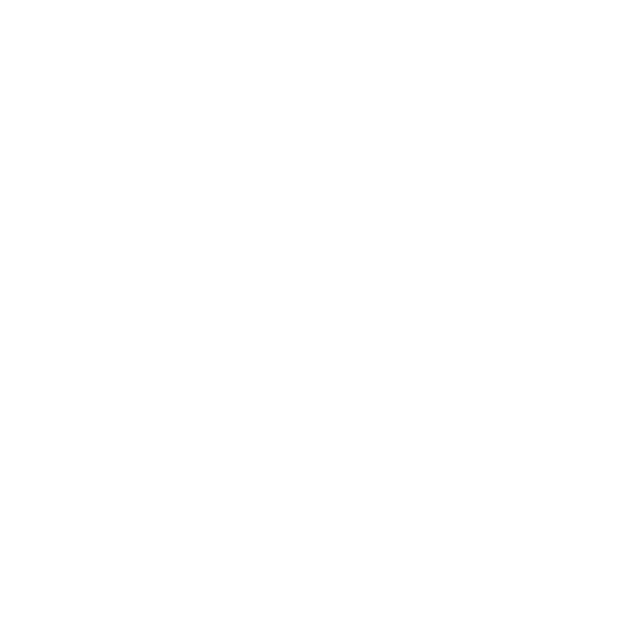
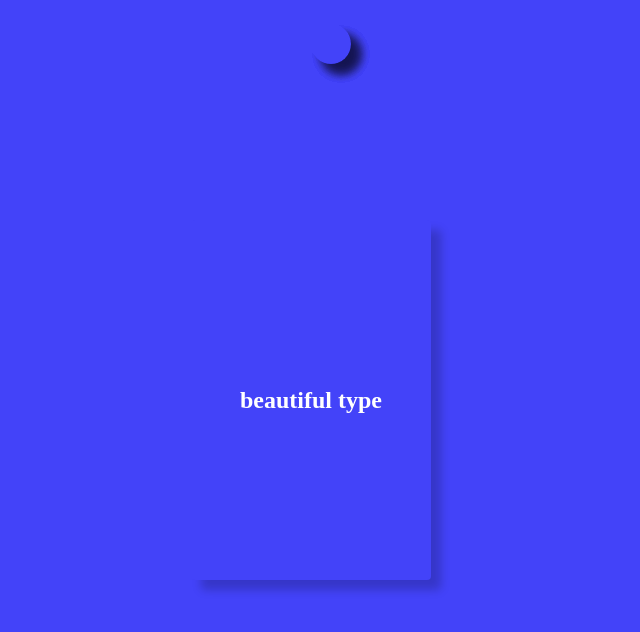
Before and after one commit to CserhatiLilla/ui-build-2, a plain HTML site: page frontend/index.html in a window 1280 px wide. Shown: the whole page, without its empty margins (329-969 px from the left). Drawn offline with Linux system fonts and the light colour scheme.

Commit message:
almost done

```diff
--- a/frontend/index.html
+++ b/frontend/index.html
@@ -5,8 +5,17 @@
 	<meta http-equiv="X-UA-Compatible" content="IE=edge">
 	<meta name="viewport" content="width=device-width, initial-scale=1.0">
 	<title>This is FRONTEND</title>
+	<link rel="preconnect" href="https://fonts.googleapis.com">
+    <link rel="preconnect" href="https://fonts.gstatic.com" crossorigin>
+    <link href="https://fonts.googleapis.com/css2?family=Montserrat:wght@300;400;600&display=swap" rel="stylesheet">
+    <link rel="stylesheet" href="style.css">
 </head>
 <body>
 	<div id="root"></div>
+	<div></div>
+	<div></div>
+	<button>beautiful type</button>
+	<div></div>
+	<div></div>
 </body>
 </html>
--- /dev/null
+++ b/frontend/style.css
@@ -0,0 +1,54 @@
+body{
+    background-color: #4343F9;
+    font-family: 'Monserrat';
+
+}
+div{
+    display: block;
+    position: absolute;
+
+    border: none;
+    border-radius: 40px;
+
+    width: 40px;
+    height: 40px;
+
+    left: 50%;
+    top: 3%;
+
+    box-shadow: 10px 10px 10px rgba(0, 0, 0, 0.2) ;
+
+
+}
+
+div{
+
+}
+
+button{
+
+    display: block;
+    position: absolute;
+
+    left: 50%;
+    top: 50%;
+
+    -ms-transform: translate(-50%, -50%);
+    transform: translate(-50%, -50%);
+
+    background-color: #4343F9;
+    width: 240px;
+    height: 360px;
+
+    border: none;
+    border-radius: 4px;
+
+    font-family: 'Monserrat';
+    font-weight: bold;
+    font-size: 24px;
+    color: #fff;
+
+    box-shadow: 10px 10px 10px rgba(0, 0, 0, 0.2);
+
+
+}
```
